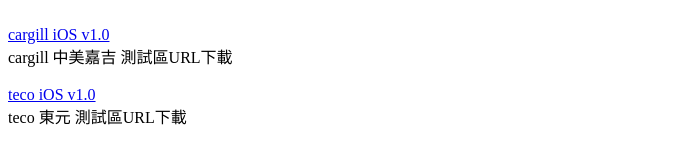
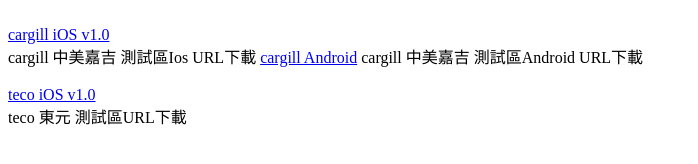
Before and after one commit to kevin811103/ios-download-test, a plain HTML site: page index.html in a window 1280 px wide. Shown: the whole page, without its empty margins (0-698 px from the left). Drawn offline with Linux system fonts and the light colour scheme.

Commit message:
Update index.html

```diff
--- a/index.html
+++ b/index.html
@@ -14,7 +14,11 @@
 		cargill iOS
 		v1.0</a>
 	</br>
-	cargill 中美嘉吉 測試區URL下載
+	cargill 中美嘉吉 測試區Ios URL下載
+
+
+	<a href="https://dl.dropboxusercontent.com/s/3f0xtxihjy0xdip/app-debug.apk?dl=0">cargill Android</a>
+	cargill 中美嘉吉 測試區Android URL下載
 	</br>
 
 	</br>
```
